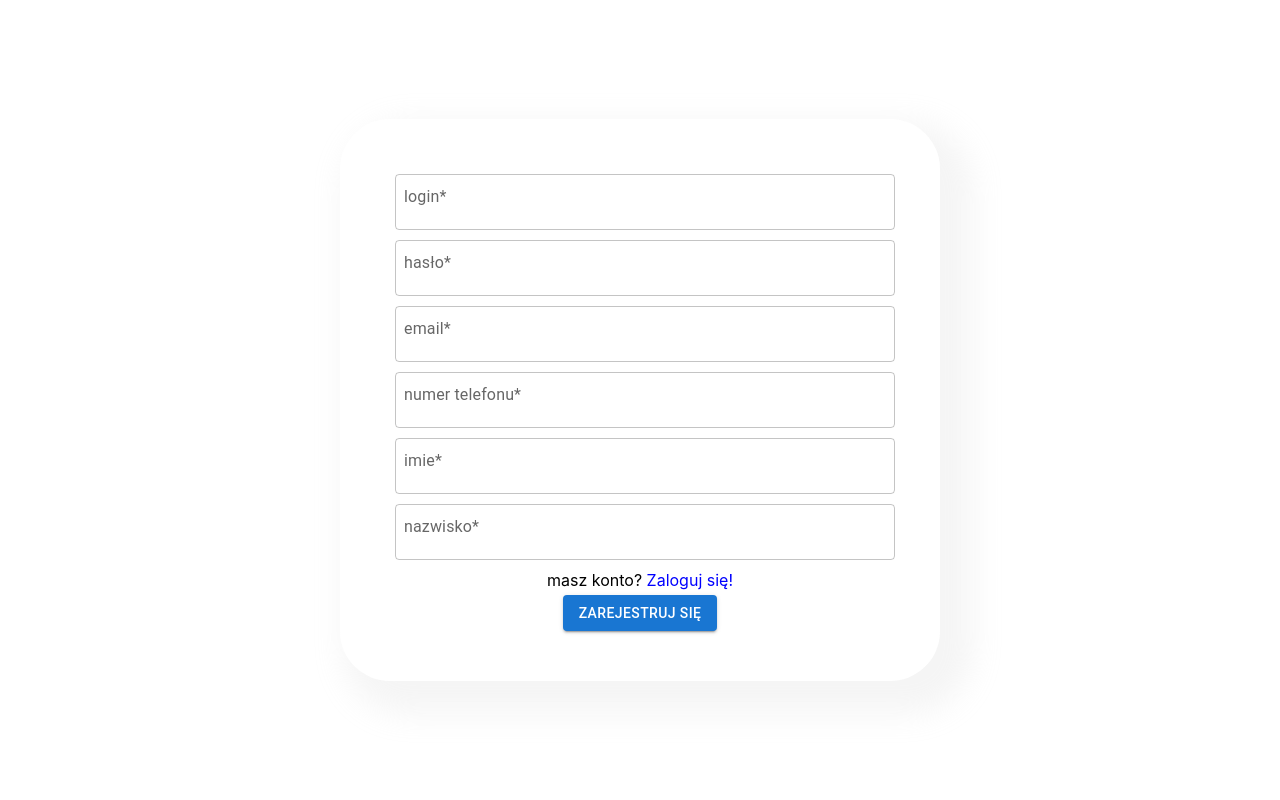
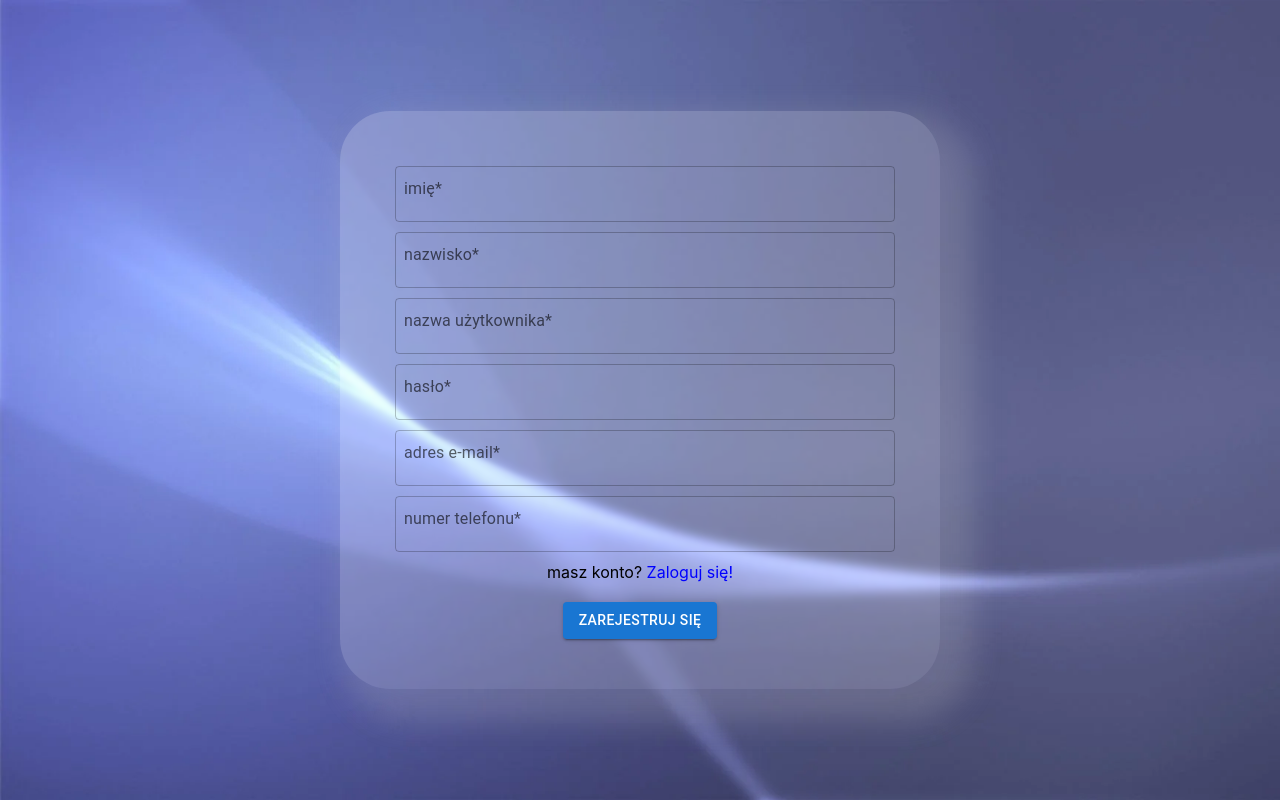
Before and after one commit to JasminEnjoyers/tablica_front-end, a React (Create React App) app: page /register in a window 1280 px wide. Built offline with nearby package versions, Linux system fonts and the light colour scheme.

Commit message:
rejestracja 0.2
styl i drobne poprawki

```diff
--- a/src/register_panel/RegisterPanel.js
+++ b/src/register_panel/RegisterPanel.js
@@ -1,11 +1,11 @@
 import React from 'react';
 import {Button, TextField} from "@mui/material";
-import SignInPanelStyle from "../sign_in_panel/SignInPanelStyle";
+import RegisterPanelStyle from "../register_panel/RegisterPanelStyle";
 import {Link} from "react-router-dom";
 import getApiUrl from "../api/ApiUrl";
 
 export default function RegisterPanel(props) {
-    const styles = SignInPanelStyle()
+    const styles = RegisterPanelStyle()
     const [login,setLogin] = React.useState("")
     const [password,setPassword] = React.useState("")
     const [email,setEmail] = React.useState("")
@@ -117,12 +117,51 @@ export default function RegisterPanel(props) {
     }
 
     return (
+        <div className={styles.RegisterPanelBackground}>
         <div className={styles.positioningBox}>
             <div className={styles.loginBox}>
                 <form onSubmit={(event) => SubmitButtonClicked(event)}>
                     <TextField
+                        id="firstName"
+                        label="imię*"
+                        variant="outlined"
+                        value={firstName}
+                        onChange={(event) => setFirstName(event.target.value)}
+                        fullWidth
+                        autoComplete='off'
+                        inputProps={{
+                            maxLength: 200,
+                        }}
+                        InputProps={{
+                            classes:{
+                                root: styles.formElement,
+                                disabled: styles.formElement,
+                                notchedOutline: styles.formElement
+                            }
+                        }}
+                    />
+                    <TextField
+                        id="lastName"
+                        label="nazwisko*"
+                        variant="outlined"
+                        value={lastName}
+                        onChange={(event) => setLastName(event.target.value)}
+                        fullWidth
+                        autoComplete='off'
+                        inputProps={{
+                            maxLength: 200,
+                        }}
+                        InputProps={{
+                            classes:{
+                                root: styles.formElement,
+                                disabled: styles.formElement,
+                                notchedOutline: styles.formElement
+                            }
+                        }}
+                    />
+                    <TextField
                         id="login"
-                        label="login*"
+                        label="nazwa użytkownika*"
                         variant="outlined"
                         value={login}
                         onChange={(event) => setLogin(event.target.value)}
@@ -160,7 +199,7 @@ export default function RegisterPanel(props) {
                     />
                     <TextField
                         id="email"
-                        label="email*"
+                        label="adres e-mail*"
                         variant="outlined"
                         value={email}
                         onChange={(event) => setEmail(event.target.value)}
@@ -196,58 +235,23 @@ export default function RegisterPanel(props) {
                             },
                         }}
                     />
-                    <TextField
-                        id="firstName"
-                        label="imie*"
-                        variant="outlined"
-                        value={firstName}
-                        onChange={(event) => setFirstName(event.target.value)}
-                        fullWidth
-                        autoComplete='off'
-                        inputProps={{
-                            maxLength: 200,
-                        }}
-                        InputProps={{
-                            classes:{
-                                root: styles.formElement,
-                                disabled: styles.formElement,
-                                notchedOutline: styles.formElement
-                            }
-                        }}
-                    />
-                    <TextField
-                        id="lastName"
-                        label="nazwisko*"
-                        variant="outlined"
-                        value={lastName}
-                        onChange={(event) => setLastName(event.target.value)}
-                        fullWidth
-                        autoComplete='off'
-                        inputProps={{
-                            maxLength: 200,
-                        }}
-                        InputProps={{
-                            classes:{
-                                root: styles.formElement,
-                                disabled: styles.formElement,
-                                notchedOutline: styles.formElement
-                            }
-                        }}
-                    />
+
                     {showError &&
                         <div>{error}</div>
                     }
                     <div className={styles.formElement}>
                         masz konto? <Link to="/" className={styles.register}>Zaloguj się!</Link>
                     </div>
+                    <div className={styles.button}>
                     <Button
                         variant="contained"
                         type="submit"
-                        className={styles.formElement}
                     >Zarejestruj się
                     </Button>
+                    </div>
                 </form>
             </div>
         </div>
+        </div>
     );
 }
--- /dev/null
+++ b/src/register_panel/RegisterPanelStyle.js
@@ -0,0 +1,59 @@
+import {makeStyles} from "@material-ui/core/styles";
+
+export default makeStyles((theme) => ({
+    RegisterPanelBackground:{
+        display: "flex",
+        justifyContent: 'center',
+        alignItems: 'center',
+        backgroundImage: "url(/img/backdrop.png)",
+        backgroundSize: "cover"
+    },
+
+    positioningBox: {
+        display: "flex",
+        flexDirection: "column",
+        alignItems: "center",
+        justifyContent: "center",
+        height: "100vh",
+    },
+
+    loginBox: {
+        padding: 50,
+        WebkitBoxShadow: "18px 18px 30px 15px rgba(207, 207, 207,0.2)",
+        backgroundColor: "rgba(255,255,255,0.2)",
+        backdropFilter: "blur(2px)",
+        backgroundBlendMode: "hue",
+        WebkitBorderRadius: "50px",
+        maxWidth: 500
+    },
+
+    formElement: {
+        margin: 5,
+    },
+
+    TextField:{
+        display: "flex",
+        flexDirection: "column",
+        alignItems: "center",
+        justifyContent: "center",
+
+    },
+
+    registerTextBox:{
+        margin: 10,
+    },
+
+    register: {
+        textDecoration: "none",
+        color: "blue",
+    },
+
+    button: {
+        marginTop: 20,
+    },
+
+    logo:{
+        width: 125,
+        height: 125,
+    }
+}));
```
